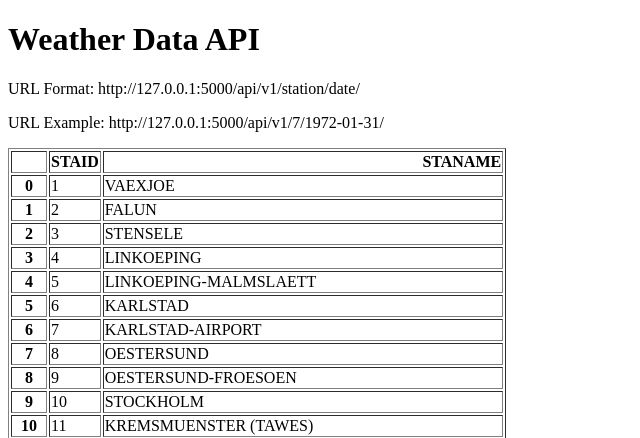
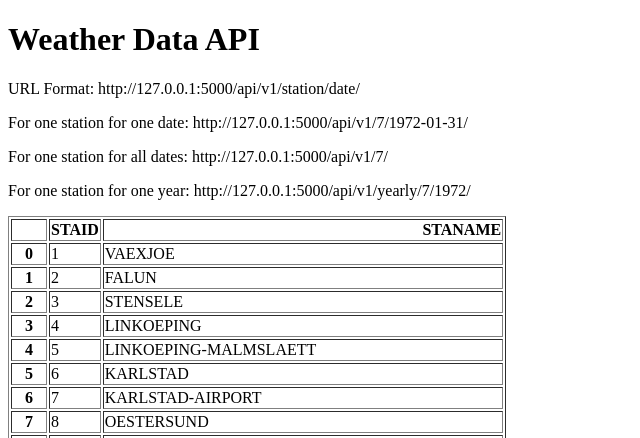
Before and after one commit to codertazir/weatherAPI, a Flask app: page / in a window 1280 px wide. Shown: the top 438 px of the page, without its empty margins (0-640 px from the left). Run offline with Flask 3, Linux system fonts and the light colour scheme.

Commit message:
Add URL endpoint for  yearly and all data

```diff
--- a/main.py
+++ b/main.py
@@ -4,14 +4,16 @@ import pandas as pd
 
 app = Flask(__name__)
 
+
 stations = pd.read_csv("data_small/stations.txt", skiprows=17)
 stations = stations[['STAID', 'STANAME                                 ']]
+
 
 @app.route('/')
 def home():
     return render_template('home.html', data=stations.to_html())
 
-@app.route('/api/v1/<station>/<date>/')
+@app.route("/api/v1/<station>/<date>/")
 def api(station, date):
     filename = "data_small\TG_STAID" + str(station).zfill(6) + '.txt'
     df = pd.read_csv(filename, skiprows=20, parse_dates=['    DATE'])
@@ -20,6 +22,21 @@ def api(station, date):
             'date': date,
             'temperature': temperature}
 
+@app.route("/api/v1/<station>/")
+def all_data(station):
+    filename = "data_small\TG_STAID" + str(station).zfill(6) + '.txt'
+    df = pd.read_csv(filename, skiprows=20, parse_dates=['    DATE'])
+    result = df.to_dict(orient='records')
+    return result
+
+@app.route("/api/v1/yearly/<station>/<year>/")
+def yearly(station, year):
+    filename = "data_small\TG_STAID" + str(station).zfill(6) + '.txt'
+    df = pd.read_csv(filename, skiprows=20)
+    df['    DATE'] = df['    DATE'].astype(str)
+    result = df[df['    DATE'].str.startswith(str(year))].to_dict(orient='records')
+    return result
+
 
 if __name__ == '__main__':
     app.run(debug=True, port=5000)
--- a/templates/home.html
+++ b/templates/home.html
@@ -7,7 +7,9 @@
 <body>
 <h1>Weather Data API</h1>
 <p>URL Format: http://127.0.0.1:5000/api/v1/station/date/</p>
-<p>URL Example: http://127.0.0.1:5000/api/v1/7/1972-01-31/</p>
+<p>For one station for one date: http://127.0.0.1:5000/api/v1/7/1972-01-31/</p>
+<p>For one station for all dates: http://127.0.0.1:5000/api/v1/7/</p>
+<p>For one station for one year: http://127.0.0.1:5000/api/v1/yearly/7/1972/</p>
 <p>{{data|safe}}</p>
 </body>
 </html>
```
